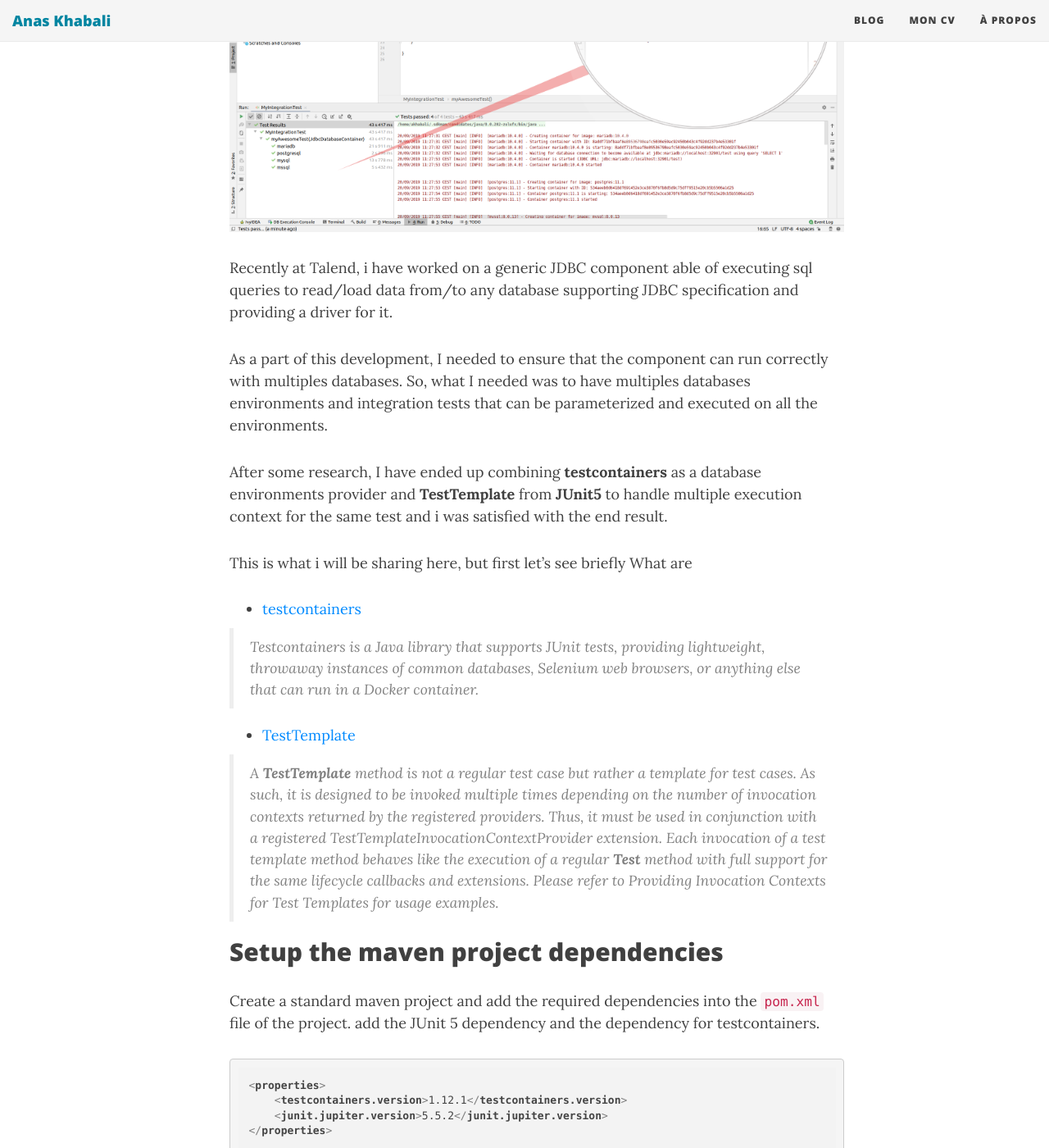
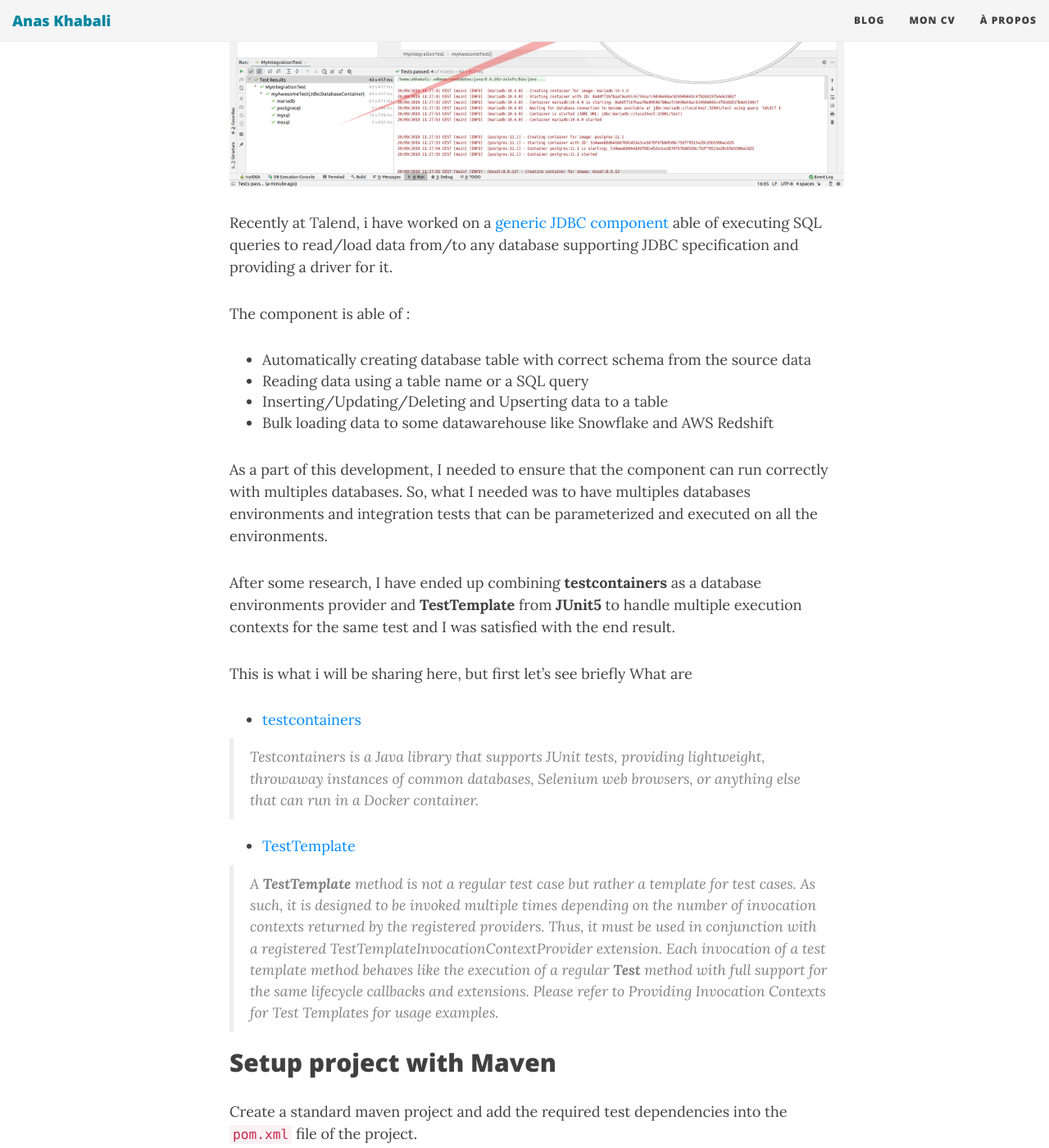
Before and after one commit to khabali/khabali.github.io, a Jekyll site: the page built from _posts/2019-09-20-integration-test-with-multiple-databases.markdown, in a window 1280 px wide and 1400 px high, scrolled down 631 px. Shown: the whole window at 82% size. Built offline with Jekyll 4.4.1, drawn with Linux system fonts in a browser that asks for light colours; nearby versions of some CDN libraries; comment, search, counter and statistics services are not loaded; some of the changed text lies outside the part shown.

Commit message:
update testcontainer paper

`````diff
--- a/_posts/2019-09-20-run-same-test-on-multiple-databases-environments.markdown
+++ b/_posts/2019-09-20-integration-test-with-multiple-databases.markdown
@@ -1,6 +1,6 @@
 ---
 layout: post
-title:  "Run same integration test on multiple databases environments"
+title:  "Integration test with multiple databases"
 date:   2019-09-20 10:56:00 +0200
 author: Anas KHABALI
 tags: testcontainers junit5 integration-test jdbc docker
@@ -8,14 +8,20 @@
 ---
 ![alt text][idea-capture]{:class="img-responsive"}
 
-Recently at Talend, i have worked on a generic JDBC component able of executing sql queries to read/load data from/to any database supporting JDBC specification
-and providing a driver for it.
+Recently at Talend, i have worked on a [generic JDBC component](https://github.com/Talend/connectors-se/tree/master/jdbc) able of executing SQL queries to read/load data from/to any database supporting JDBC specification and providing a driver for it.
+
+The component is able of :
+
+- Automatically creating database table with correct schema from the source data
+- Reading data using a table name or a SQL query
+- Inserting/Updating/Deleting and Upserting data to a table
+- Bulk loading data to some datawarehouse like Snowflake and AWS Redshift
 
 As a part of this development, I needed to ensure that the component can run correctly with multiples databases.
 So, what I needed was to have multiples databases environments and integration tests that can be parameterized and executed on all the environments.
 
 After some research, I have ended up combining **testcontainers** as a database environments provider and **TestTemplate** from **JUnit5**
-to handle multiple execution context for the same test and i was satisfied with the end result.
+to handle multiple execution contexts for the same test and I was satisfied with the end result.
 
 This is what i will be sharing here, but first let's see briefly What are
 
@@ -28,10 +34,9 @@
 
 >A **TestTemplate** method is not a regular test case but rather a template for test cases. As such, it is designed to be invoked multiple times depending on the number of invocation contexts returned by the registered providers. Thus, it must be used in conjunction with a registered TestTemplateInvocationContextProvider extension. Each invocation of a test template method behaves like the execution of a regular **Test** method with full support for the same lifecycle callbacks and extensions. Please refer to Providing Invocation Contexts for Test Templates for usage examples.
 
-## Setup the maven project dependencies
+## Setup project with Maven
 
-Create a standard maven project and add the required dependencies into the `pom.xml` file of the project.
-add the JUnit 5 dependency and the dependency for testcontainers.
+Create a standard maven project and add the required test dependencies into the `pom.xml` file of the project.
 
 ````
 <properties>
@@ -55,12 +60,11 @@
     </dependency>
 </dependencies>
 ````
-For every database we will need to add the container dependency with it required JDBC driver.
-Here are the dependencies for MySQL, Postgres MariaDB and MSSQL that we will be using here.
+- JUnit 5 (jupiter) dependency
+- testcontainers library dependency.
 
-
->You can check [the available database containers](https://www.testcontainers.org/modules/databases/) provided by testcontainers
-or check how to create a [custom one](https://www.testcontainers.org/features/creating_container/).
+Then, for every database, the database container dependency with it required JDBC driver need to be added.
+Here are the dependencies for MySQL, Postgres MariaDB and MSSQL that I will be using here for demo purpose.
 
 ````
 <dependencies>
@@ -118,17 +122,21 @@
 </dependencies>
 ````
 
+>You can check [the available database containers](https://www.testcontainers.org/modules/databases/) provided by testcontainers
+or check how to create a [custom one](https://www.testcontainers.org/features/creating_container/).
+
+
 The project dependencies are setup. Let's write some Java code.
 
 ## Test Template Invocation Context Provider
 
-To work with test template in JUnit 5. we will need to implement  *TestTemplateInvocationContextProvider* interface which will provides the invocation context
-to tests.
+To work with test template in JUnit 5, an implementation of  *TestTemplateInvocationContextProvider* interface which will provides the invocation context
+to tests is needed.
 
-In the test sources folder we create *DatabaseInvocationContextProvider* class that implement the *TestTemplateInvocationContextProvider*
+In the test sources folder, create *DatabaseInvocationContextProvider* class that implement the *TestTemplateInvocationContextProvider*
 and handle the database containers downloads, start and stop.
 
-Let's walk through the code to see how we can handle that.
+Let's walk through the code to see how this can be handled.
 
 ````
 package io.github.khabali;
@@ -212,21 +220,21 @@
 }
 ````
 
-I create a containers map indexed by the database name what I want to run tests on.
+Containers are indexed by there database name in a map to make it simple to work with.
 
 >**Note** that every time a database container is instantiated. It will download the specified docker image for the targeted database from [Docker Hub](https://hub.docker.com/) if it's not already present locally. **This is done once**, Then, the image will be available locally for next execution like any other docker image on your machine.
 
-Then I will need to implements two methods of *TestTemplateInvocationContextProvider* interface.
+*TestTemplateInvocationContextProvider* interface comes with two methods:
 
 - *supportsTestTemplate()* : determine if this provider supports providing invocation contexts for the test template method represented by the supplied context. We just return true here as we assume that any test extended with this extension can use it.
 - *provideTestTemplateInvocationContexts()* : provide invocation contexts for the test template method represented by the supplied context.
 This method is only called by the framework if supportsTestTemplate previously returned true for the same ExtensionContext. Thus, this method must not return an empty Stream. Here we will create *TestTemplateInvocationContext* instance for every databases.
 
-In *TestTemplateInvocationContext* we add 3 extensions :
+In *TestTemplateInvocationContext* 3 extensions are added :
 
-- *BeforeEachCallback* where we will start the container
-- *AfterAllCallback* where we will stop the container after the test execution
-- *ParameterResolver* where we will provide the container instance as a parameter that can be used as a test parameter.
+- *BeforeEachCallback* where container will be started
+- *AfterAllCallback* where container will be stopped after test execution
+- *ParameterResolver* where container instance is provided as a parameter to the test method.
 
 
 Let's write a simple test template and use this extension.
@@ -267,7 +275,7 @@
 >For **MSSQL** a usage license needs to be added to the project for that you will need to add a *container-license-acceptance.txt* file to
 the test resources folder with this line `mcr.microsoft.com/mssql/server:2017-CU12`
 
-Run this test to check that the *myAwesomeTest* is executed 4 times with the adequate parameter.
+Run this test to check that the *myAwesomeTest* is executed 4 times and each time with the adequate parameter.
 
 This was very useful to test and ensure that my component works as expected on different databases without writing specific tests for every databases.
 
`````
